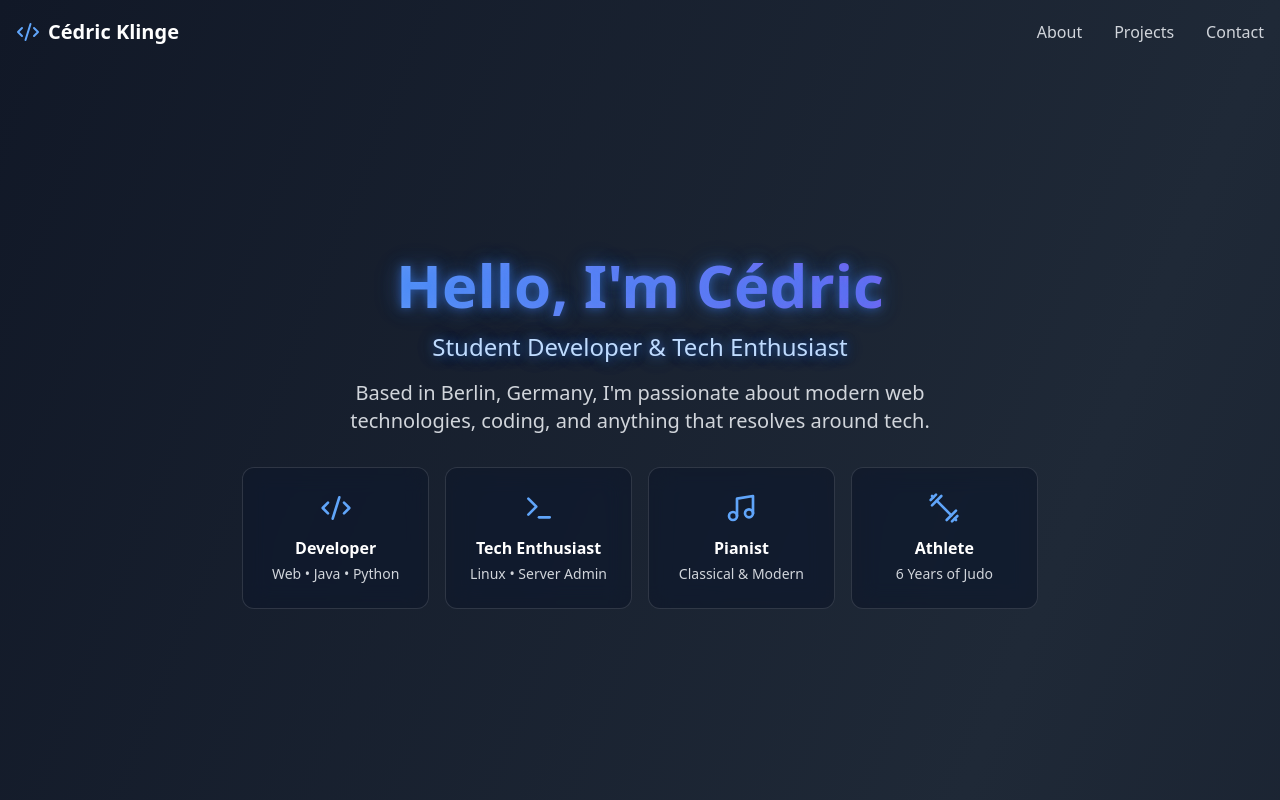
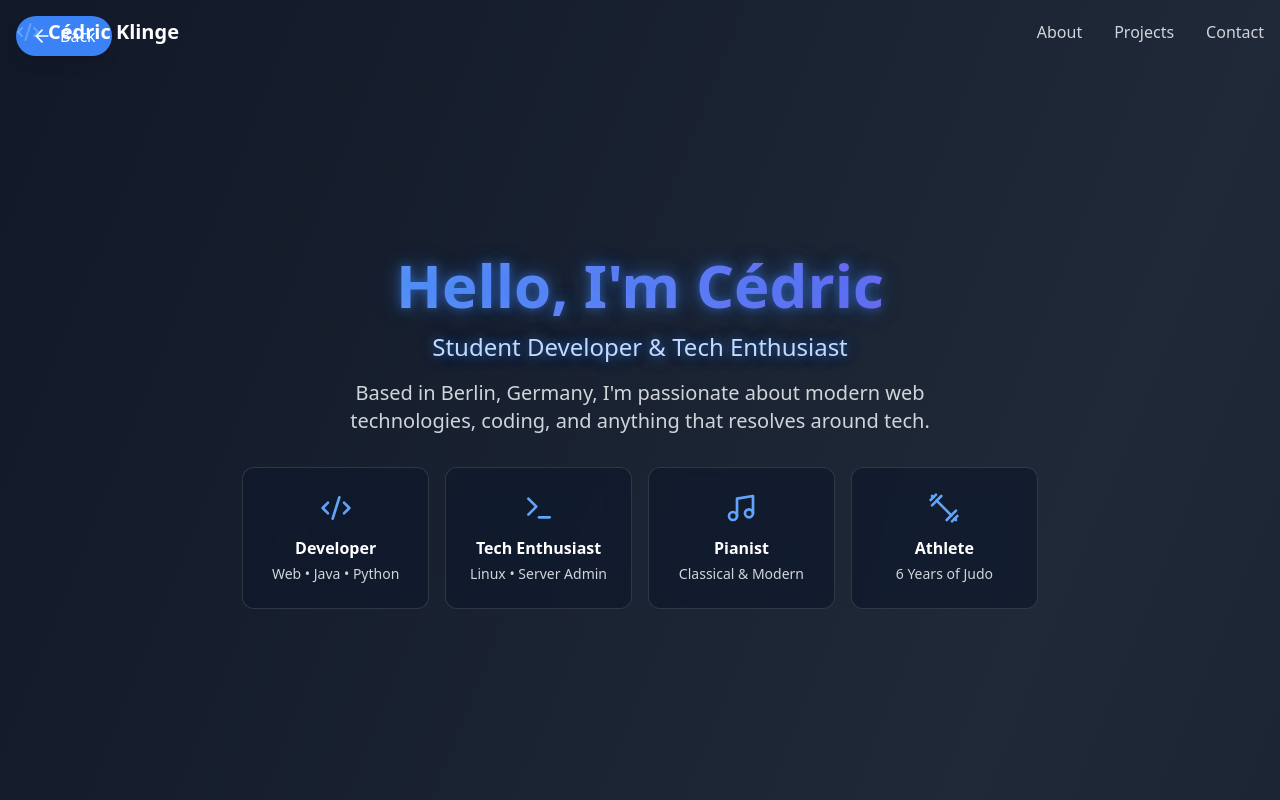
Before and after one commit to Zzackllack/Portfolio, a React (Vite) app: page / in a window 1280 px wide. Shown: the top 800 px of the page. Built offline with nearby package versions, Linux system fonts and the light colour scheme.

Commit message:
Add BackButton component to App for improved navigation

```diff
--- a/src/App.tsx
+++ b/src/App.tsx
@@ -15,10 +15,13 @@ import AboutSection from "./components/AboutSection";
 import ProjectsSection from "./components/ProjectsSection";
 import ContactSection from "./components/ContactSection";
 import Footer from "./components/Footer";
+import BackButton from "./components/BackButton"; // don't forget to finish the BackButton component
 
 function App() {
   return (
     <div className="min-h-screen bg-gradient-to-br from-gray-900 via-gray-800 to-gray-900 text-white">
+      <BackButton />
+      {}
       <NavBar />
       <main className="container mx-auto px-4">
         <HeroSection />
```
